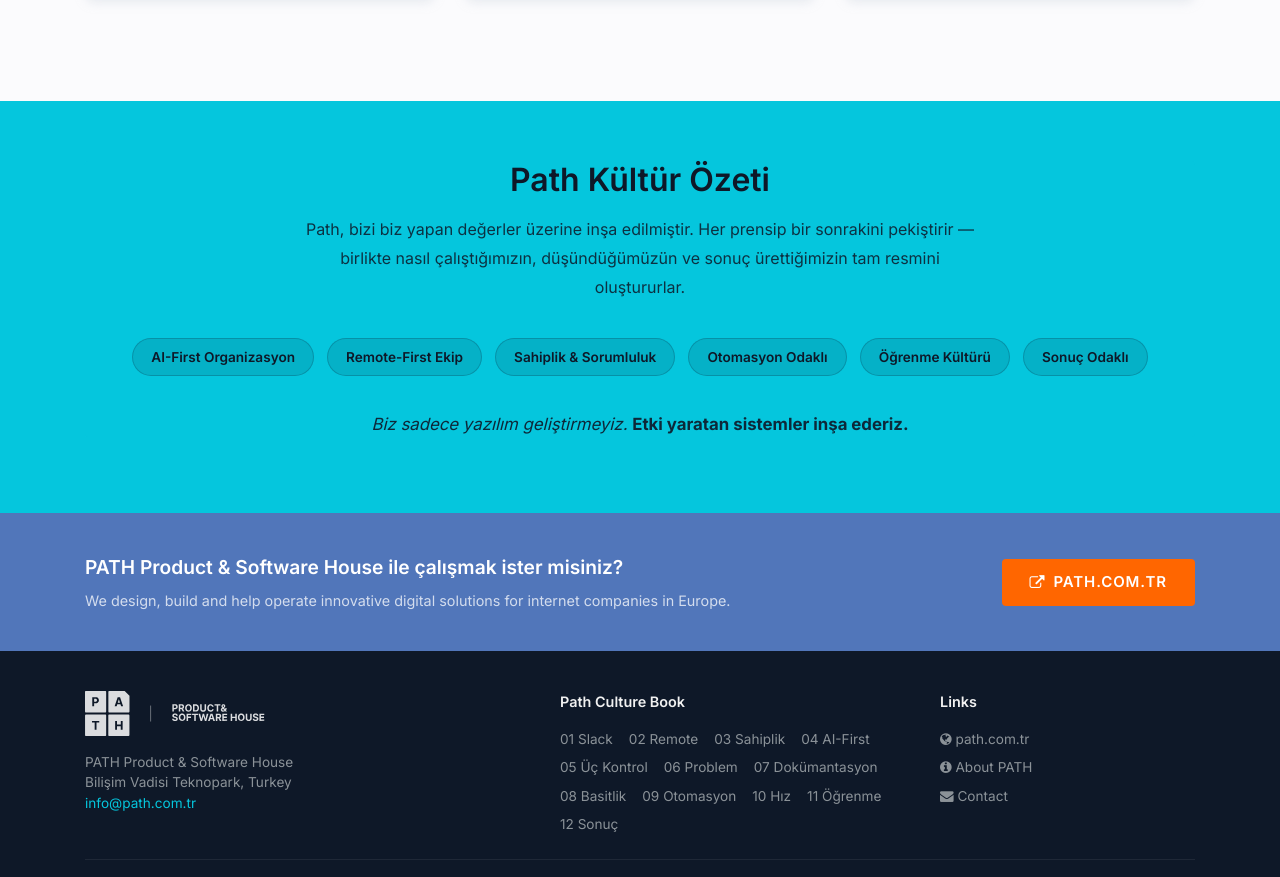
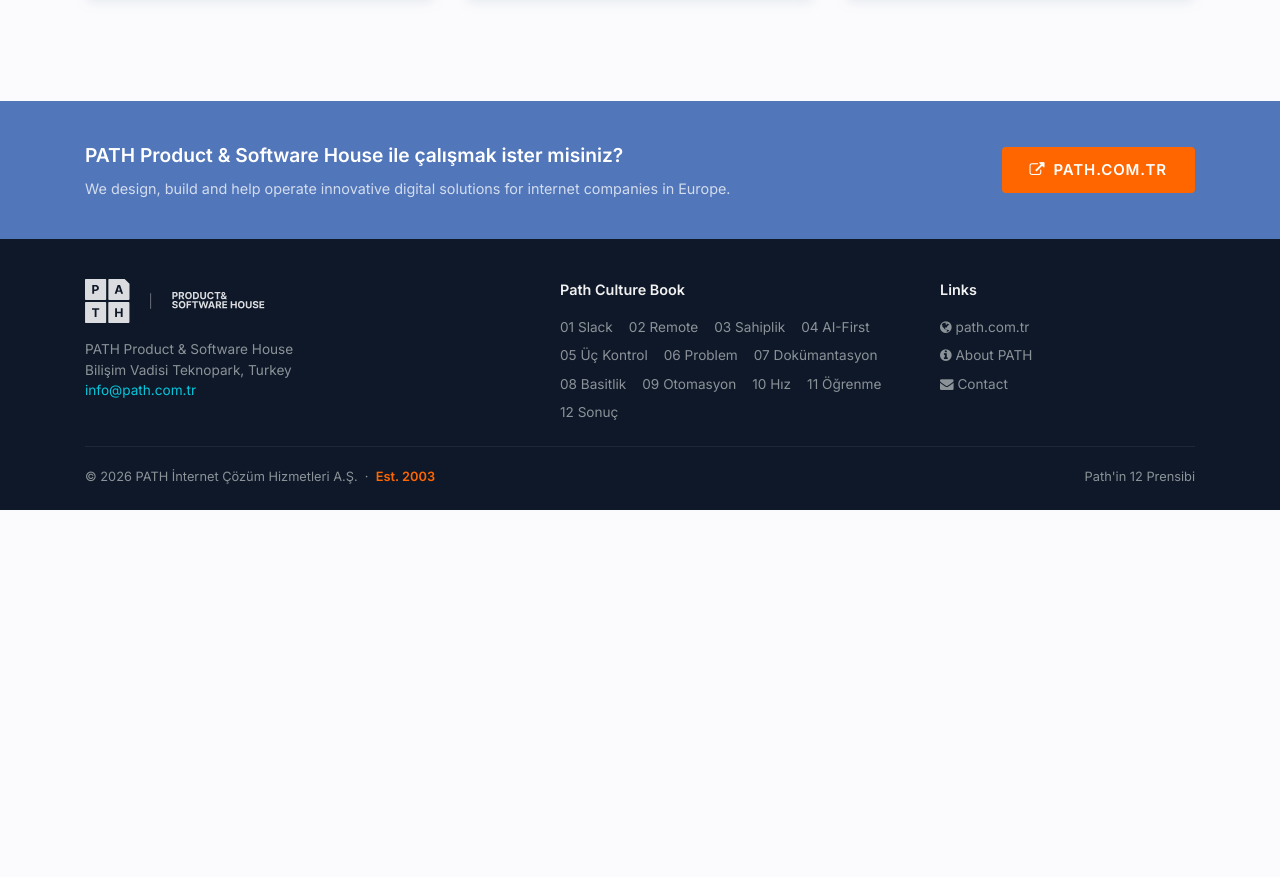
Before and after one commit to noone0/pathmanifest, a website: page index.html in a window 1280 px wide. Shown: the part 2191-3068 px from the top of the page. After the commit the page ends 2701 px from the top, so only its background shows below. Drawn offline with nearby package versions, Linux system fonts and the light colour scheme.

Commit message:
remove: Path Kültür Özeti colorbox section

```diff
--- a/index.html
+++ b/index.html
@@ -843,29 +843,6 @@
     </div><!-- /.container -->
   </section>
 
-  <!-- ── Summary / Colorbox ── -->
-  <section class="colorbox-section" aria-labelledby="summary-title">
-    <div class="container text-center">
-      <div class="colorbox-inner">
-        <h2 class="colorbox-title" id="summary-title" data-i18n="summary_title">Path Kültür Özeti</h2>
-        <p class="colorbox-body" data-i18n="summary_body">
-          Path, bizi biz yapan değerler üzerine inşa edilmiştir. Her prensip bir sonrakini pekiştirir — birlikte nasıl çalıştığımızın, düşündüğümüzün ve sonuç ürettiğimizin tam resmini oluştururlar.
-        </p>
-        <div role="list" class="mb-3">
-          <span class="pillar-badge" role="listitem" data-i18n="pillar1">AI-First Organizasyon</span>
-          <span class="pillar-badge" role="listitem" data-i18n="pillar2">Remote-First Ekip</span>
-          <span class="pillar-badge" role="listitem" data-i18n="pillar3">Sahiplik &amp; Sorumluluk</span>
-          <span class="pillar-badge" role="listitem" data-i18n="pillar4">Otomasyon Odaklı</span>
-          <span class="pillar-badge" role="listitem" data-i18n="pillar5"> Öğrenme Kültürü</span>
-          <span class="pillar-badge" role="listitem" data-i18n="pillar6">Sonuç Odaklı</span>
-        </div>
-        <p class="colorbox-closing" data-i18n="summary_closing">
-          Biz sadece yazılım geliştirmeyiz. <strong data-i18n="summary_closing_strong">Etki yaratan sistemler inşa ederiz.</strong>
-        </p>
-      </div>
-    </div>
-  </section>
-
   <!-- ── Footer Top ── -->
   <div class="footer-top">
     <div class="container">
```
